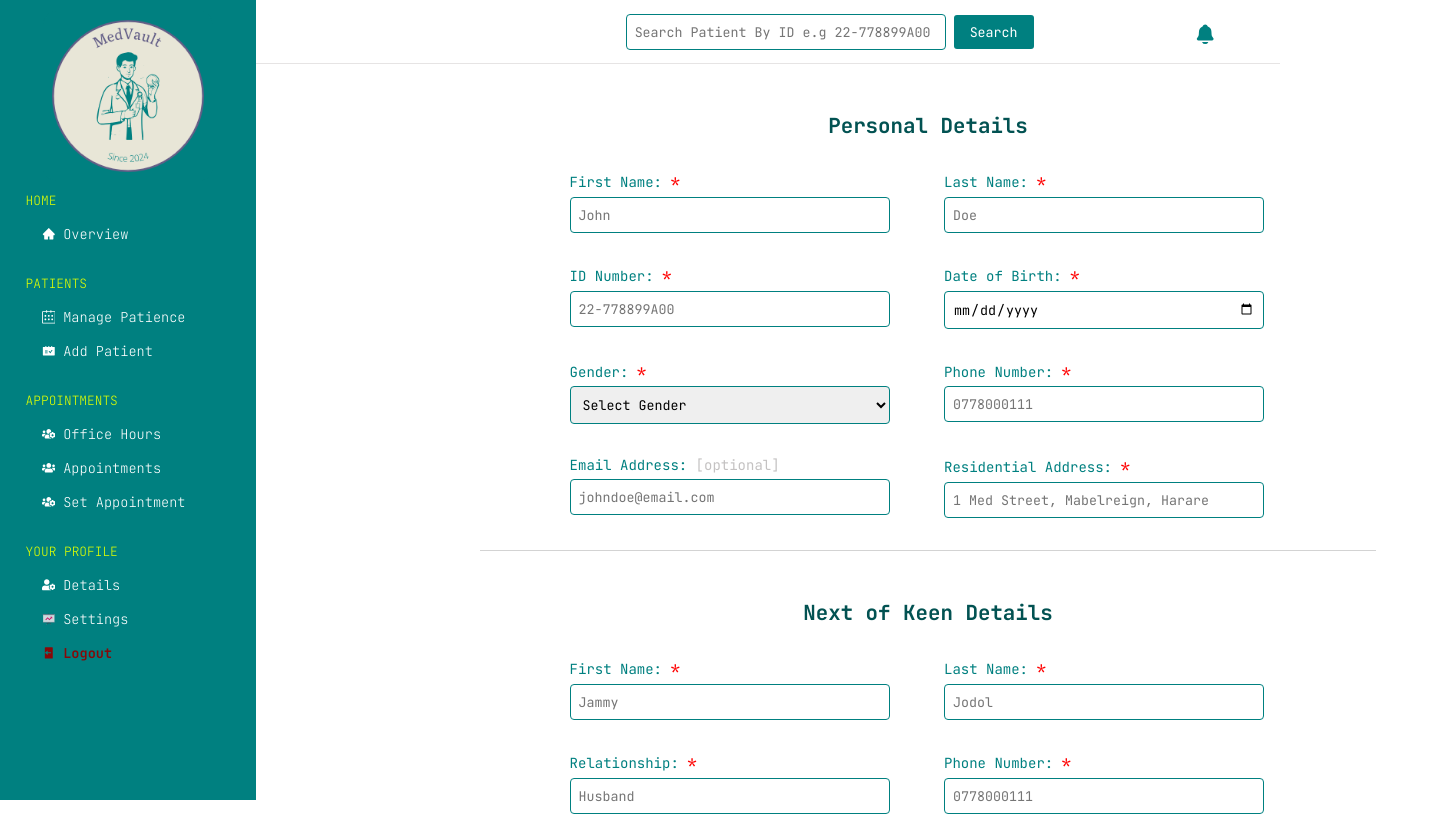
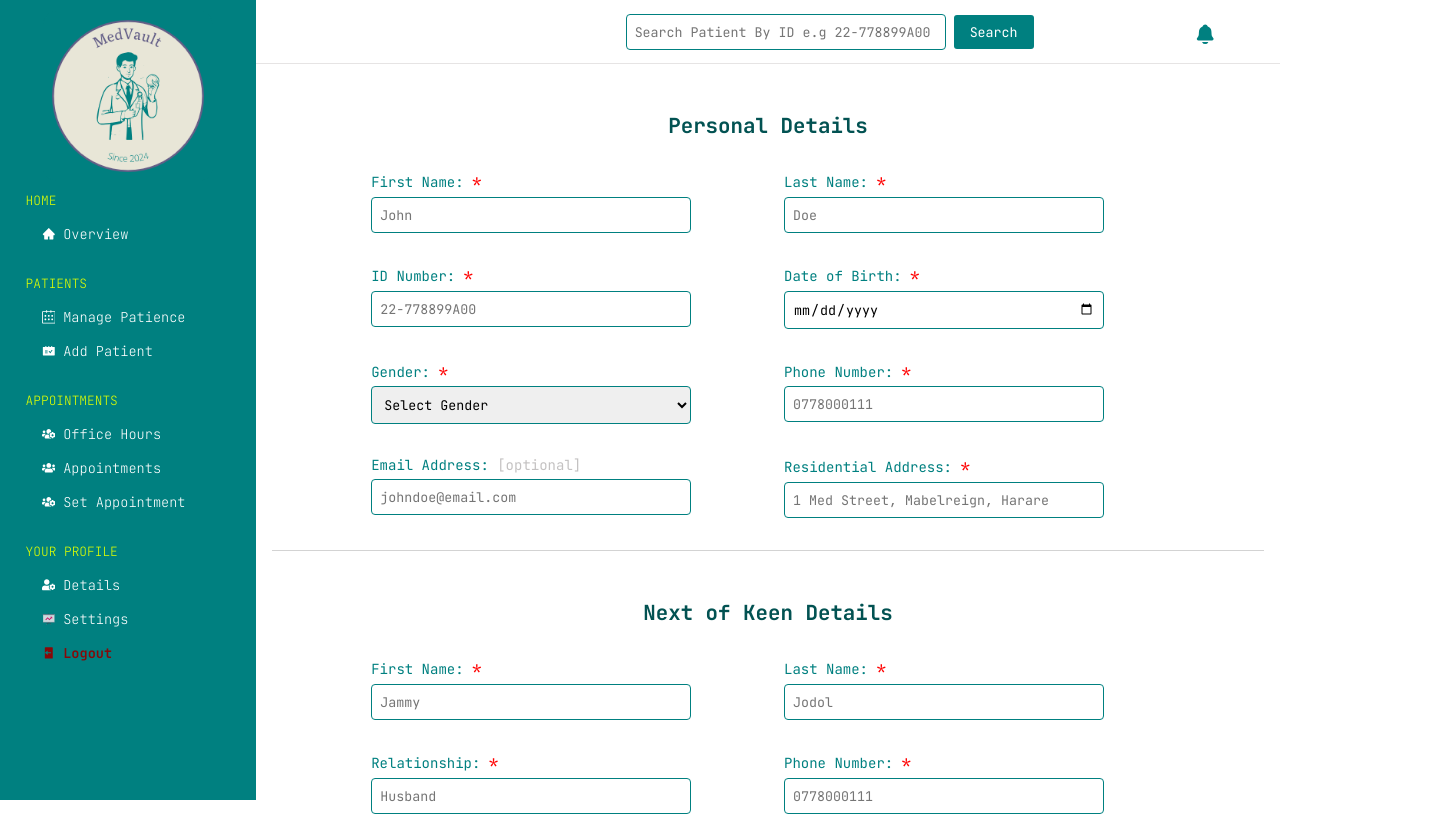
Before and after one commit to Amen-Musingarimi/medvault, a React (Create React App) app: page /add-patient in a window 1280 px wide. Shown: the top 816 px of the page, 1440 px wide, since content can reach past the window. Built offline with nearby package versions, Linux system fonts and the light colour scheme.

Commit message:
Fix the fixed side bar error

```diff
--- a/src/App.css
+++ b/src/App.css
@@ -1,4 +1,3 @@
-@import url('https://fonts.googleapis.com/css2?family=Montserrat:wght@300;400;500;600;700&display=swap');
 @import url('https://fonts.googleapis.com/css2?family=JetBrains+Mono:ital,wght@0,100..800;1,100..800&display=swap');
 
 * {
@@ -6,7 +5,6 @@
   padding: 0;
   box-sizing: border-box;
   font-family: 'JetBrains Mono', monospace;
-  /* font-family: 'Montserrat', sans-serif; */
 }
 
 body {
@@ -29,6 +27,7 @@ body {
   justify-content: flex-start;
   width: 80%;
   min-height: 100vh;
-  /* flex: 1;
-  overflow-y: auto; */
+  flex: 1;
+  margin-left: 20%;
+  overflow-y: auto;
 }
--- a/src/components/patients/AddPatient.module.css
+++ b/src/components/patients/AddPatient.module.css
@@ -4,9 +4,8 @@
   align-items: center;
   justify-content: flex-end;
   width: 100%;
-  padding: 1rem 4rem;
+  padding: 1rem;
   height: 100%;
-  margin-left: 10rem;
   gap: 1rem;
 }
 
--- a/src/components/patients/PatientsList.jsx
+++ b/src/components/patients/PatientsList.jsx
@@ -11,6 +11,13 @@ const PatientsList = () => {
   useEffect(() => {
     dispatch(fetchPatients());
   }, [dispatch]);
+
+  const calculateAge = (dateOfBirth) => {
+    const dob = new Date(dateOfBirth);
+    const ageDiffMs = Date.now() - dob.getTime();
+    const ageDate = new Date(ageDiffMs); // miliseconds from epoch
+    return Math.abs(ageDate.getUTCFullYear() - 1970);
+  };
 
   return (
     <div>
@@ -31,11 +38,4 @@ const PatientsList = () => {
   );
 };
 
-const calculateAge = (dateOfBirth) => {
-  const dob = new Date(dateOfBirth);
-  const ageDiffMs = Date.now() - dob.getTime();
-  const ageDate = new Date(ageDiffMs); // miliseconds from epoch
-  return Math.abs(ageDate.getUTCFullYear() - 1970);
-};
-
 export default PatientsList;
--- a/src/components/sideBar/SideBar.module.css
+++ b/src/components/sideBar/SideBar.module.css
@@ -10,10 +10,10 @@
   padding: 0 2%;
   padding-bottom: 1%;
   color: #fff;
-  /* position: fixed;
+  position: fixed;
   top: 0;
   left: 0;
-  overflow-y: auto; */
+  overflow-y: auto;
 }
 
 .logo {
```
